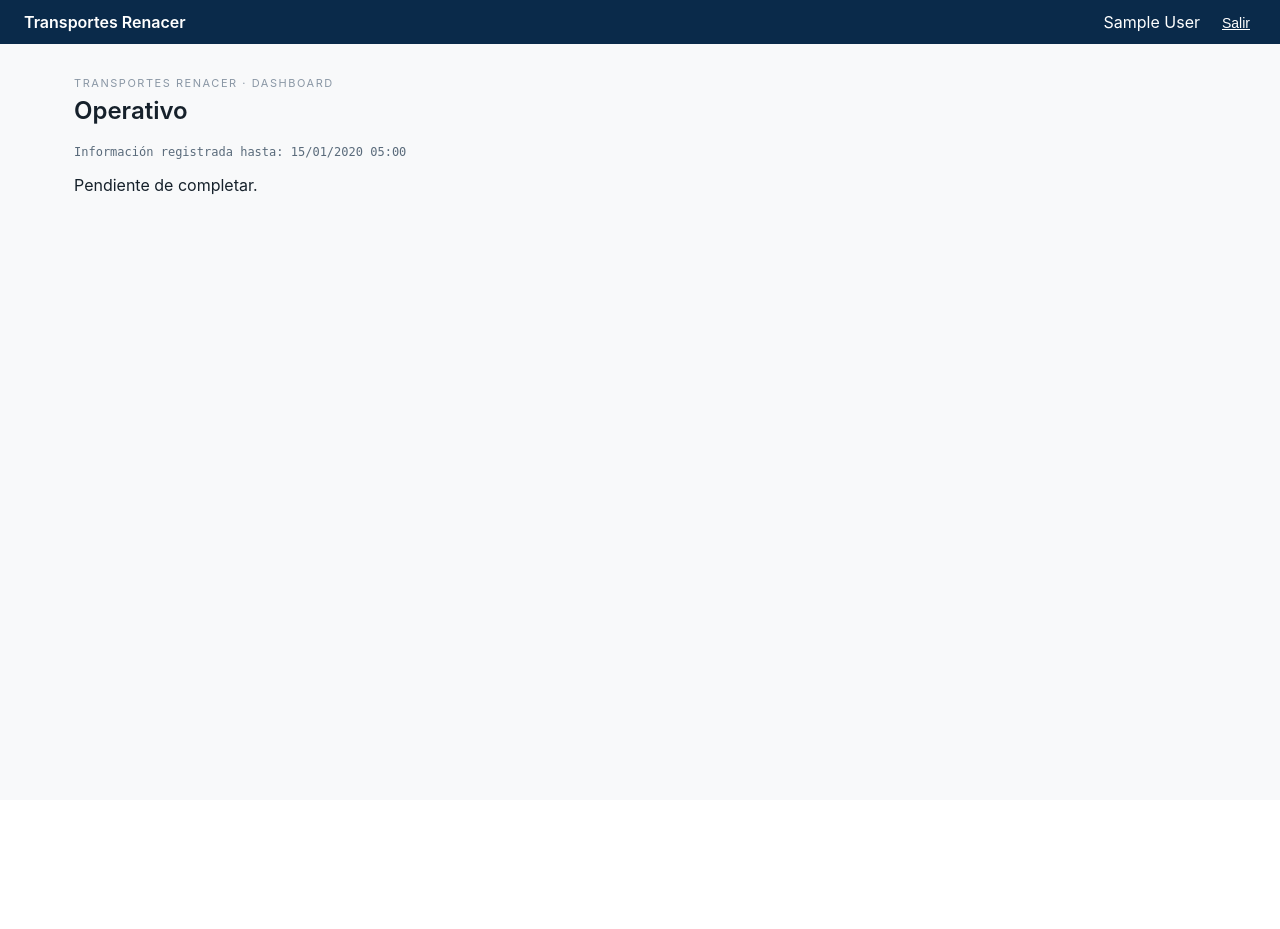
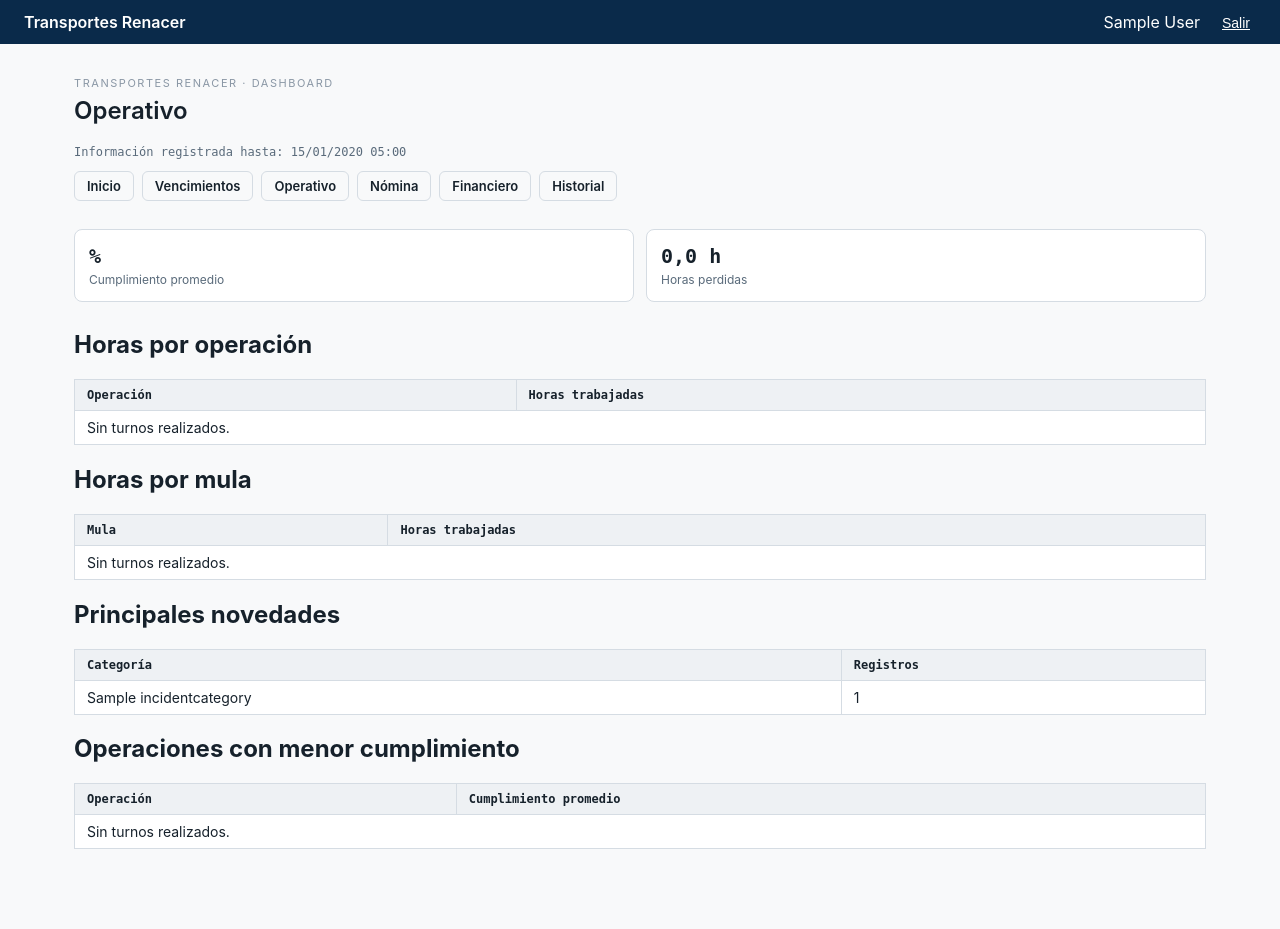
Before and after one commit to transporterenacer/transportes-renacer, a Django app: page /operativo/ in a window 1280 px wide. Before the commit the page ends 195 px from the top, so only its background shows below. Run offline with Django 5.2, Linux system fonts and the light colour scheme; a user stored in the database is signed in; tables that the repository leaves empty hold one stand-in row (values such as "Sample post"); some libraries are stand-ins or nearby versions.

Commit message:
feat(dashboard): operativo con horas por operacion y mula, cumplimiento y novedades

```diff
--- a/apps/dashboard/services.py
+++ b/apps/dashboard/services.py
@@ -1,12 +1,12 @@
 from decimal import Decimal
 
-from django.db.models import Count, Max, Sum
+from django.db.models import Avg, Count, Max, Sum
 
 from apps.conductores.models import Driver
 from apps.facturacion.models import BillingRecord, ClientPayment
 from apps.flota.models import Vehicle
 from apps.nomina.models import DriverAdvance, Payroll
-from apps.operaciones.models import Operation, Shift
+from apps.operaciones.models import Incident, Operation, Shift
 from apps.operaciones.services import detectar_dobles_turnos
 
 
@@ -93,3 +93,47 @@
         "ranking_turnos": ranking_turnos,
         "dobles_turnos": detectar_dobles_turnos(desde=desde, hasta=hasta),
     }
+
+
+def kpis_operativo():
+    realizados = Shift.objects.filter(estado=Shift.REALIZADO)
+
+    horas_por_operacion = list(
+        realizados.values("operation__codigo")
+        .annotate(horas=Sum("horas_trabajadas"))
+        .order_by("-horas")
+    )
+    horas_por_mula = list(
+        realizados.values("vehicle__placa")
+        .annotate(horas=Sum("horas_trabajadas"))
+        .order_by("-horas")
+    )
+
+    cumplimiento = realizados.aggregate(avg=Avg("cumplimiento_pct"))["avg"]
+
+    horas_perdidas = Decimal(0)
+    for shift in realizados.only("meta_horas", "horas_trabajadas"):
+        perdidas = float(shift.meta_horas) - float(shift.horas_trabajadas)
+        if perdidas > 0:
+            horas_perdidas += Decimal(perdidas)
+
+    principales_novedades = list(
+        Incident.objects.values("categoria__nombre")
+        .annotate(total=Count("id"))
+        .order_by("-total")[:5]
+    )
+
+    operaciones_menor_cumplimiento = list(
+        realizados.values("operation__codigo", "operation__id")
+        .annotate(avg_cumpl=Avg("cumplimiento_pct"))
+        .order_by("avg_cumpl")[:5]
+    )
+
+    return {
+        "horas_por_operacion": horas_por_operacion,
+        "horas_por_mula": horas_por_mula,
+        "cumplimiento_promedio": round(float(cumplimiento), 1) if cumplimiento else None,
+        "horas_perdidas": horas_perdidas,
+        "principales_novedades": principales_novedades,
+        "operaciones_menor_cumplimiento": operaciones_menor_cumplimiento,
+    }
--- a/apps/dashboard/views.py
+++ b/apps/dashboard/views.py
@@ -3,12 +3,12 @@
 from django.shortcuts import get_object_or_404, render
 from django.utils import timezone
 
-from apps.dashboard.services import kpis_inicio, kpis_nomina, ultima_actualizacion
+from apps.dashboard.services import kpis_inicio, kpis_nomina, kpis_operativo, ultima_actualizacion
 from apps.facturacion.models import BillingRecord, ClientPayment
 from apps.flota.models import Vehicle, VehicleDocument
 from apps.flota.services import alertas_vencimiento
 from apps.nomina.models import DriverAdvance, Payroll
-from apps.operaciones.models import Operation, Shift
+from apps.operaciones.models import Incident, Operation, Shift
 
 
 @login_required
@@ -61,7 +61,8 @@
 @login_required
 def dashboard_operativo(request):
     context = {
-        "ultima_actualizacion": ultima_actualizacion(Operation, Shift),
+        "kpis": kpis_operativo(),
+        "ultima_actualizacion": ultima_actualizacion(Operation, Shift, Incident),
     }
     return render(request, "dashboard/operativo.html", context)
 
--- a/templates/dashboard/operativo.html
+++ b/templates/dashboard/operativo.html
@@ -4,5 +4,84 @@
 <p class="eyebrow">Transportes Renacer · Dashboard</p>
 <h1>Operativo</h1>
 <p class="meta-update">Información registrada hasta: {{ ultima_actualizacion|date:"d/m/Y H:i"|default:"—" }}</p>
-<p>Pendiente de completar.</p>
+
+<nav class="dashboard-nav">
+  <a href="{% url 'dashboard:inicio' %}">Inicio</a>
+  <a href="{% url 'dashboard:vencimientos' %}">Vencimientos</a>
+  <a href="{% url 'dashboard:operativo' %}">Operativo</a>
+  <a href="{% url 'dashboard:nomina' %}">Nómina</a>
+  <a href="{% url 'dashboard:financiero' %}">Financiero</a>
+  <a href="{% url 'dashboard:historial' %}">Historial</a>
+</nav>
+
+<div class="kpi-grid">
+  <div class="kpi">
+    <span class="kpi-value">{{ kpis.cumplimiento_promedio|default:"—"|floatformat:1 }}%</span>
+    <span class="kpi-label">Cumplimiento promedio</span>
+  </div>
+  <div class="kpi">
+    <span class="kpi-value">{{ kpis.horas_perdidas|floatformat:1 }} h</span>
+    <span class="kpi-label">Horas perdidas</span>
+  </div>
+</div>
+
+<h2>Horas por operación</h2>
+<table class="table">
+  <thead><tr><th>Operación</th><th>Horas trabajadas</th></tr></thead>
+  <tbody>
+  {% for r in kpis.horas_por_operacion %}
+    <tr>
+      <td>{{ r.operation__codigo }}</td>
+      <td>{{ r.horas|floatformat:1 }} h</td>
+    </tr>
+  {% empty %}
+    <tr><td colspan="2">Sin turnos realizados.</td></tr>
+  {% endfor %}
+  </tbody>
+</table>
+
+<h2>Horas por mula</h2>
+<table class="table">
+  <thead><tr><th>Mula</th><th>Horas trabajadas</th></tr></thead>
+  <tbody>
+  {% for r in kpis.horas_por_mula %}
+    <tr>
+      <td>{{ r.vehicle__placa }}</td>
+      <td>{{ r.horas|floatformat:1 }} h</td>
+    </tr>
+  {% empty %}
+    <tr><td colspan="2">Sin turnos realizados.</td></tr>
+  {% endfor %}
+  </tbody>
+</table>
+
+<h2>Principales novedades</h2>
+<table class="table">
+  <thead><tr><th>Categoría</th><th>Registros</th></tr></thead>
+  <tbody>
+  {% for r in kpis.principales_novedades %}
+    <tr>
+      <td>{{ r.categoria__nombre }}</td>
+      <td>{{ r.total }}</td>
+    </tr>
+  {% empty %}
+    <tr><td colspan="2">Sin novedades registradas.</td></tr>
+  {% endfor %}
+  </tbody>
+</table>
+
+<h2>Operaciones con menor cumplimiento</h2>
+<table class="table">
+  <thead><tr><th>Operación</th><th>Cumplimiento promedio</th></tr></thead>
+  <tbody>
+  {% for r in kpis.operaciones_menor_cumplimiento %}
+    <tr>
+      <td>{{ r.operation__codigo }}</td>
+      <td>{{ r.avg_cumpl|floatformat:1 }}%</td>
+    </tr>
+  {% empty %}
+    <tr><td colspan="2">Sin turnos realizados.</td></tr>
+  {% endfor %}
+  </tbody>
+</table>
 {% endblock %}
```
Also changed, not shown: apps/dashboard/tests/test_operativo.py (added, +58 -0 lines).
